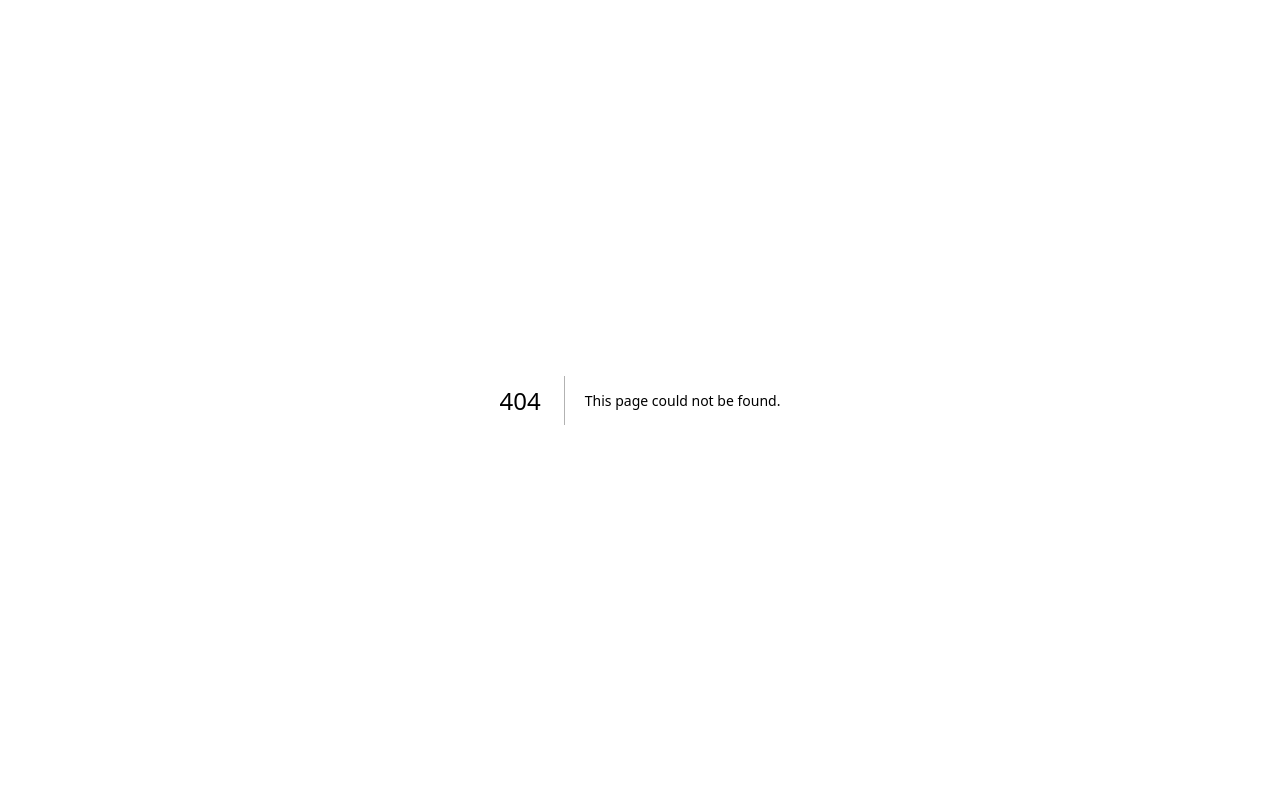
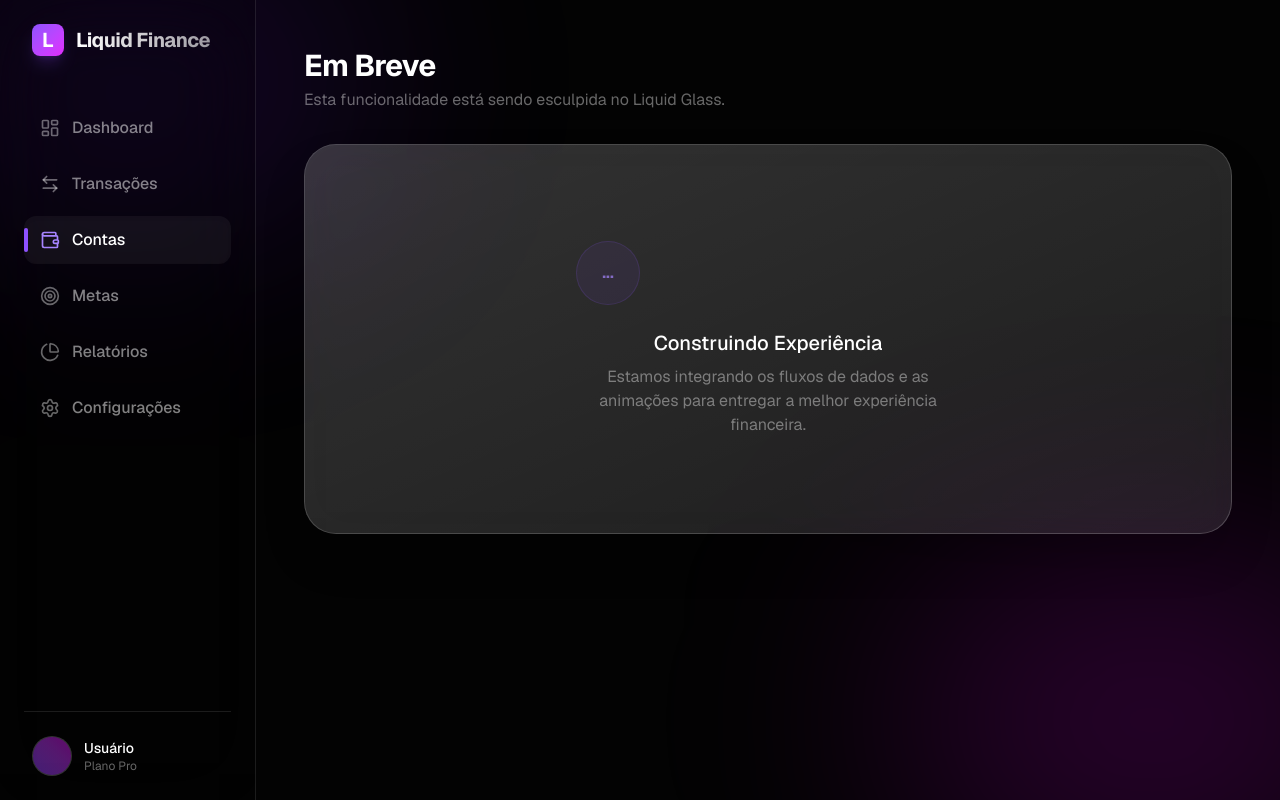
Before and after one commit to wheslancardoso/finance-ia, a Next.js app: page /accounts in a window 1280 px wide. Before the commit this address had no page. Built offline with nearby package versions, Linux system fonts and the light colour scheme.

Commit message:
feat: implementa App Shell com Sidebar Liquid Glass e novas rotas

```diff
--- /dev/null
+++ b/src/app/accounts/page.tsx
@@ -0,0 +1,22 @@
+import GlassCard from "@/components/GlassCard";
+
+export default function ComingSoon() {
+  return (
+    <div className="p-8 md:p-12 max-w-7xl mx-auto w-full space-y-8">
+      <header className="flex flex-col gap-1">
+        <h2 className="text-3xl font-bold tracking-tight text-white">Em Breve</h2>
+        <p className="text-white/40">Esta funcionalidade está sendo esculpida no Liquid Glass.</p>
+      </header>
+
+      <GlassCard className="flex flex-col items-center justify-center py-24 text-center">
+        <div className="w-16 h-16 rounded-full bg-violet-500/10 border border-violet-500/20 flex items-center justify-center mb-6 animate-pulse">
+           <span className="text-violet-400 font-bold">...</span>
+        </div>
+        <h3 className="text-xl font-medium text-white mb-2">Construindo Experiência</h3>
+        <p className="text-white/40 max-w-sm">
+          Estamos integrando os fluxos de dados e as animações para entregar a melhor experiência financeira.
+        </p>
+      </GlassCard>
+    </div>
+  );
+}
--- /dev/null
+++ b/src/app/goals/page.tsx
@@ -0,0 +1,22 @@
+import GlassCard from "@/components/GlassCard";
+
+export default function ComingSoon() {
+  return (
+    <div className="p-8 md:p-12 max-w-7xl mx-auto w-full space-y-8">
+      <header className="flex flex-col gap-1">
+        <h2 className="text-3xl font-bold tracking-tight text-white">Em Breve</h2>
+        <p className="text-white/40">Esta funcionalidade está sendo esculpida no Liquid Glass.</p>
+      </header>
+
+      <GlassCard className="flex flex-col items-center justify-center py-24 text-center">
+        <div className="w-16 h-16 rounded-full bg-violet-500/10 border border-violet-500/20 flex items-center justify-center mb-6 animate-pulse">
+           <span className="text-violet-400 font-bold">...</span>
+        </div>
+        <h3 className="text-xl font-medium text-white mb-2">Construindo Experiência</h3>
+        <p className="text-white/40 max-w-sm">
+          Estamos integrando os fluxos de dados e as animações para entregar a melhor experiência financeira.
+        </p>
+      </GlassCard>
+    </div>
+  );
+}
--- a/src/app/layout.tsx
+++ b/src/app/layout.tsx
@@ -17,6 +17,8 @@ export const metadata: Metadata = {
   description: "Generated by create next app",
 };
 
+import { Sidebar } from "@/components/Sidebar";
+
 export default function RootLayout({
   children,
 }: Readonly<{
@@ -24,11 +26,23 @@ export default function RootLayout({
 }>) {
   return (
     <html
-      lang="en"
-      className={`${geistSans.variable} ${geistMono.variable} h-full antialiased`}
+      lang="pt-br"
+      className={`${geistSans.variable} ${geistMono.variable} h-full antialiased dark`}
       suppressHydrationWarning
     >
-      <body className="min-h-full flex flex-col">{children}</body>
+      <body className="min-h-full bg-black text-white font-sans selection:bg-violet-500/30">
+        <div className="flex min-h-screen">
+          <Sidebar />
+          <main className="flex-1 md:pl-64 min-h-screen relative">
+            {/* Background elements */}
+            <div className="fixed inset-0 overflow-hidden pointer-events-none -z-10">
+              <div className="absolute top-[-10%] left-[-10%] w-[40%] h-[40%] bg-violet-600/20 blur-[120px] rounded-full animate-pulse" />
+              <div className="absolute bottom-[-10%] right-[-10%] w-[40%] h-[40%] bg-fuchsia-600/20 blur-[120px] rounded-full" />
+            </div>
+            {children}
+          </main>
+        </div>
+      </body>
     </html>
   );
 }
--- a/src/app/page.tsx
+++ b/src/app/page.tsx
@@ -23,16 +23,16 @@ export default async function Home() {
   const initialBalance = 4500;
 
   return (
-    <main className="relative min-h-screen w-full flex items-center justify-center overflow-hidden bg-[#030303] py-12">
-      {/* Dynamic Background Blobs */}
-      <div className="absolute top-[-10%] left-[-10%] w-[50%] h-[50%] rounded-full bg-purple-600/30 blur-[120px] animate-pulse" />
-      <div className="absolute bottom-[-10%] right-[-10%] w-[50%] h-[50%] rounded-full bg-blue-600/20 blur-[120px]" />
-      <div className="absolute top-[20%] right-[10%] w-[30%] h-[30%] rounded-full bg-indigo-600/20 blur-[100px]" />
+    <div className="p-8 md:p-12 max-w-7xl mx-auto w-full space-y-8">
+      <header className="flex flex-col gap-1">
+        <h2 className="text-3xl font-bold tracking-tight text-white">Dashboard</h2>
+        <p className="text-white/40">Bem-vindo de volta ao seu centro de comando financeiro.</p>
+      </header>
 
       <RealtimeDashboard
         initialBalance={initialBalance}
         initialTransactions={initialTransactions}
       />
-    </main>
+    </div>
   );
 }
--- /dev/null
+++ b/src/app/reports/page.tsx
@@ -0,0 +1,22 @@
+import GlassCard from "@/components/GlassCard";
+
+export default function ComingSoon() {
+  return (
+    <div className="p-8 md:p-12 max-w-7xl mx-auto w-full space-y-8">
+      <header className="flex flex-col gap-1">
+        <h2 className="text-3xl font-bold tracking-tight text-white">Em Breve</h2>
+        <p className="text-white/40">Esta funcionalidade está sendo esculpida no Liquid Glass.</p>
+      </header>
+
+      <GlassCard className="flex flex-col items-center justify-center py-24 text-center">
+        <div className="w-16 h-16 rounded-full bg-violet-500/10 border border-violet-500/20 flex items-center justify-center mb-6 animate-pulse">
+           <span className="text-violet-400 font-bold">...</span>
+        </div>
+        <h3 className="text-xl font-medium text-white mb-2">Construindo Experiência</h3>
+        <p className="text-white/40 max-w-sm">
+          Estamos integrando os fluxos de dados e as animações para entregar a melhor experiência financeira.
+        </p>
+      </GlassCard>
+    </div>
+  );
+}
--- /dev/null
+++ b/src/app/settings/page.tsx
@@ -0,0 +1,22 @@
+import GlassCard from "@/components/GlassCard";
+
+export default function ComingSoon() {
+  return (
+    <div className="p-8 md:p-12 max-w-7xl mx-auto w-full space-y-8">
+      <header className="flex flex-col gap-1">
+        <h2 className="text-3xl font-bold tracking-tight text-white">Em Breve</h2>
+        <p className="text-white/40">Esta funcionalidade está sendo esculpida no Liquid Glass.</p>
+      </header>
+
+      <GlassCard className="flex flex-col items-center justify-center py-24 text-center">
+        <div className="w-16 h-16 rounded-full bg-violet-500/10 border border-violet-500/20 flex items-center justify-center mb-6 animate-pulse">
+           <span className="text-violet-400 font-bold">...</span>
+        </div>
+        <h3 className="text-xl font-medium text-white mb-2">Construindo Experiência</h3>
+        <p className="text-white/40 max-w-sm">
+          Estamos integrando os fluxos de dados e as animações para entregar a melhor experiência financeira.
+        </p>
+      </GlassCard>
+    </div>
+  );
+}
--- /dev/null
+++ b/src/app/transactions/page.tsx
@@ -0,0 +1,22 @@
+import GlassCard from "@/components/GlassCard";
+
+export default function ComingSoon() {
+  return (
+    <div className="p-8 md:p-12 max-w-7xl mx-auto w-full space-y-8">
+      <header className="flex flex-col gap-1">
+        <h2 className="text-3xl font-bold tracking-tight text-white">Em Breve</h2>
+        <p className="text-white/40">Esta funcionalidade está sendo esculpida no Liquid Glass.</p>
+      </header>
+
+      <GlassCard className="flex flex-col items-center justify-center py-24 text-center">
+        <div className="w-16 h-16 rounded-full bg-violet-500/10 border border-violet-500/20 flex items-center justify-center mb-6 animate-pulse">
+           <span className="text-violet-400 font-bold">...</span>
+        </div>
+        <h3 className="text-xl font-medium text-white mb-2">Construindo Experiência</h3>
+        <p className="text-white/40 max-w-sm">
+          Estamos integrando os fluxos de dados e as animações para entregar a melhor experiência financeira.
+        </p>
+      </GlassCard>
+    </div>
+  );
+}
--- a/src/components/RealtimeDashboard.tsx
+++ b/src/components/RealtimeDashboard.tsx
@@ -69,7 +69,7 @@ export default function RealtimeDashboard({
   }, []);
 
   return (
-    <div className="z-10 w-full max-w-lg px-6">
+    <div className="z-10 w-full space-y-8">
       <GlassCard className="flex flex-col gap-8">
         {/* Header & Balance */}
         <div className="flex flex-col items-center gap-6">
--- /dev/null
+++ b/src/components/Sidebar.tsx
@@ -0,0 +1,90 @@
+"use client";
+
+import React from "react";
+import Link from "next/link";
+import { usePathname } from "next/navigation";
+import {
+  LayoutDashboard,
+  ArrowLeftRight,
+  Wallet,
+  Target,
+  Settings,
+  PieChart
+} from "lucide-react";
+import { cn } from "@/lib/utils";
+import { motion } from "framer-motion";
+
+const menuItems = [
+  { name: "Dashboard", href: "/", icon: LayoutDashboard },
+  { name: "Transações", href: "/transactions", icon: ArrowLeftRight },
+  { name: "Contas", href: "/accounts", icon: Wallet },
+  { name: "Metas", href: "/goals", icon: Target },
+  { name: "Relatórios", href: "/reports", icon: PieChart },
+  { name: "Configurações", href: "/settings", icon: Settings },
+];
+
+export function Sidebar() {
+  const pathname = usePathname();
+
+  return (
+    <aside className="fixed left-0 top-0 h-screen w-64 border-r border-white/10 bg-black/20 backdrop-blur-2xl z-50 flex flex-col p-6 hidden md:flex">
+      {/* Brand */}
+      <div className="flex items-center gap-3 mb-12 px-2">
+        <div className="w-8 h-8 rounded-lg bg-gradient-to-br from-violet-500 to-fuchsia-500 shadow-lg shadow-violet-500/20 flex items-center justify-center">
+          <span className="text-white font-bold text-xl">L</span>
+        </div>
+        <h1 className="text-xl font-bold bg-clip-text text-transparent bg-gradient-to-r from-white to-white/60 tracking-tight">
+          Liquid Finance
+        </h1>
+      </div>
+
+      {/* Navigation */}
+      <nav className="flex-1 space-y-2">
+        {menuItems.map((item) => {
+          const isActive = pathname === item.href;
+          return (
+            <Link
+              key={item.name}
+              href={item.href}
+              className={cn(
+                "flex items-center gap-3 px-4 py-3 rounded-xl transition-all duration-300 group relative",
+                isActive
+                  ? "text-white bg-white/5 shadow-inner"
+                  : "text-white/50 hover:text-white/80 hover:bg-white/5"
+              )}
+            >
+              <item.icon className={cn(
+                "w-5 h-5 transition-transform duration-300 group-hover:scale-110",
+                isActive ? "text-violet-400" : "text-white/40 group-hover:text-violet-300"
+              )} />
+              <span className="font-medium">{item.name}</span>
+
+              {isActive && (
+                <motion.div
+                  layoutId="active-pill"
+                  className="absolute left-0 w-1 h-6 bg-violet-500 rounded-full"
+                  initial={{ opacity: 0 }}
+                  animate={{ opacity: 1 }}
+                  transition={{ duration: 0.3 }}
+                />
+              )}
+            </Link>
+          );
+        })}
+      </nav>
+
+      {/* Bottom Profile / Status */}
+      <div className="pt-6 border-t border-white/10 mt-auto">
+        <div className="flex items-center gap-3 px-2">
+          <div className="w-10 h-10 rounded-full bg-white/10 border border-white/10 flex items-center justify-center overflow-hidden">
+             <div className="w-full h-full bg-gradient-to-tr from-violet-600/40 to-fuchsia-600/40 animate-pulse" />
+          </div>
+          <div className="flex flex-col">
+            <span className="text-sm font-medium text-white">Usuário</span>
+            <span className="text-xs text-white/40">Plano Pro</span>
+          </div>
+        </div>
+      </div>
+    </aside>
+  );
+}
```
Also changed, not shown: 13 other files (tests, documents, lock files or other folders).
